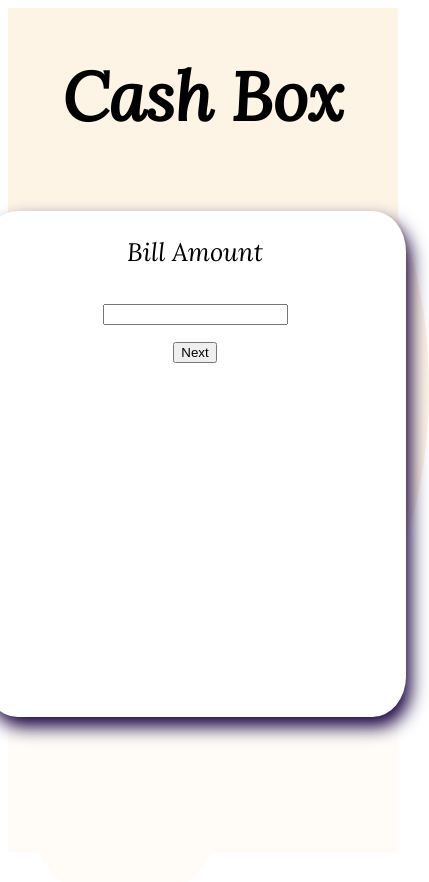
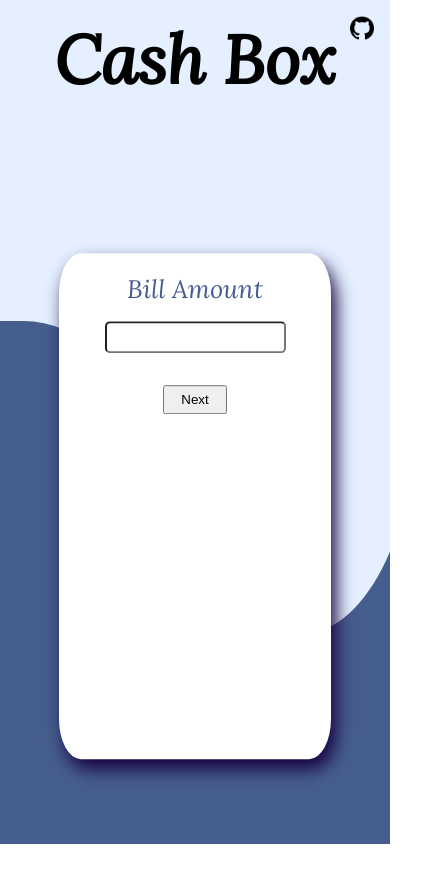
Before and after one commit to dcs-soni/CashBox, a plain HTML site: page index.html in a window 390 px wide. Shown: the whole page, 429 px wide, since content can reach past the window. After the commit the page ends 844 px from the top, so only its background shows below. Drawn offline with Linux system fonts and the light colour scheme.

Commit message:
style: Attempt to make responsive

```diff
--- a/index.html
+++ b/index.html
@@ -8,17 +8,21 @@
     <title>Cash Box</title>
 </head>
 <body>
+    <!-- <img class="money" src="img/money.png" alt=""> -->
     <h1>Cash Box</h1>
+    <!-- <img class="money money-rotate" src="img/money-rotate.png" alt="" srcset=""> -->
+    <a href="https://github.com/dcs-soni/CashBox"><img class="github-logo" src="img/github-logo.png" alt="github logo"></a>
+
 
     <section class="content-box">
         <p>Bill Amount</p>
         <input class="bill-amount" type="number"></input>
-        <button class="bill-next-btn" type="submit">Next</button>
+        <button class="btn bill-next-btn" type="submit">Next</button>
 
         <div class="paid-container">
             <p> Paid </p>
             <input class="paid-amount" type="number"></input>
-            <button class="paid-next-btn" type="submit">Next</button>
+            <button class="btn paid-next-btn" type="submit">Next</button>
         </div>
 
         <div class="statement"></div>
@@ -62,6 +66,9 @@
     </div>
 
     <div class="lower-container"></div>
+
+
+
     <script src="app.js"></script>
 </body>
 </html>
--- a/style.css
+++ b/style.css
@@ -1,8 +1,23 @@
 @import url('https://fonts.googleapis.com/css2?family=Lora:ital@1&display=swap');
 
 :root {
-  --primary-color: #FDF4E6;
-  --secondary-color: #FFFCF8;
+  --primary-color: #e4f0ff
+    /*#FDF4E6*/
+  ;
+  --secondary-color: #465e8e
+    /*#FFFCF8*/
+  ;
+}
+
+* {
+  margin: 0;
+  padding: 0;
+  box-sizing: border-box;
+}
+
+body,
+html {
+  overflow: hidden;
 }
 
 .upper-container {
@@ -16,11 +31,12 @@
   position: absolute;
   width: 60vw;
   height: 60vh;
-  background-color: var(--secondary-color); /*lightcolor - bottom left*/
-  border-radius: 50%;
-  top: 45vh;
+  background-color: var(--secondary-color);
+  /*lightcolor - bottom left*/
+  border-radius: 0%;
+  top: 38vh;
   z-index: 1;
-  border-top-left-radius: 10%;
+  /* border-top-left-radius: 10%;  */
   border-top-right-radius: 90%;
 }
 
@@ -30,45 +46,88 @@
   background-color: var(--secondary-color);
 }
 
+.github-logo {
+  position: absolute;
+  right: 2rem;
+  width: 1.5rem;
+  top: 1rem;
+  z-index: 1;
+
+}
+
 
 .right-design {
   position: absolute;
   width: 60vw;
   height: 60vh;
-  background-color: var(--primary-color); /*darkcolor object - bottom right*/
+  background-color: var(--primary-color);
+  /*darkcolor object - bottom right*/
   border-radius: 50%;
   top: 15vh;
   left: 48vw;
   z-index: 0;
 }
 
+p {
+  color: var(--secondary-color);
+}
+
+
+
 
 .content-box {
   position: absolute;
-  width: 50vh;
+  width: 17rem;
   height: 60vh;
   background-color: #FFFFFF;
   border-radius: 8%;
   box-shadow: 5px 10px 18px #170040;
   z-index: 4;
-  top: 25%;
+  min-width: 30vw;
+  padding: 20px;
   left: 50%;
-  margin-left: -25vh;
+  transform: translate(-50%, 50%);
 }
 
 h1 {
   position: absolute;
   z-index: 1;
+  margin-top: 1rem;
   font-size: 8vh;
   font-family: 'Lora', serif;
   text-align: center;
-  width: 100%; /* Must be set to use text-align: center bcoz the absolutely positioned elements takes up the width of content */
+  width: 100%;
+  /* Must be set to use text-align: center bcoz the absolutely positioned elements takes up the width of content */
 }
 
 section {
   font-family: 'Lora', serif;
   text-align: center;
   font-size: 3vh;
+}
+
+/* .money {
+  position: absolute;
+  z-index: 1;
+  width: 40px;
+  top: 2rem;
+  left: 35rem;
+}
+
+.money-rotate {
+  left: 57rem;
+} */
+
+input {
+  margin: 1rem;
+  border-radius: 5px;
+  height: 2rem;
+}
+
+.btn {
+  width: 4rem;
+  padding: 5px;
+  cursor: pointer;
 }
 
 .bill-next-btn {
@@ -101,9 +160,27 @@ table td {
   font-size: 2vh;
   width: 4vh;
   text-align: center;
+  padding: 2px;
 
 }
 
 input {
   text-align: center;
 }
+
+@media only screen and (max-width: 900px) {
+
+
+  .github-logo {
+    top: 1rem;
+    right: 1rem;
+  }
+
+  .money {
+    top: 6rem;
+  }
+
+  .money-rotate {
+    left: 190px;
+  }
+}
```
Also changed, not shown: img/github-logo.png (added), img/money-rotate.png (added), img/money.png (added).
